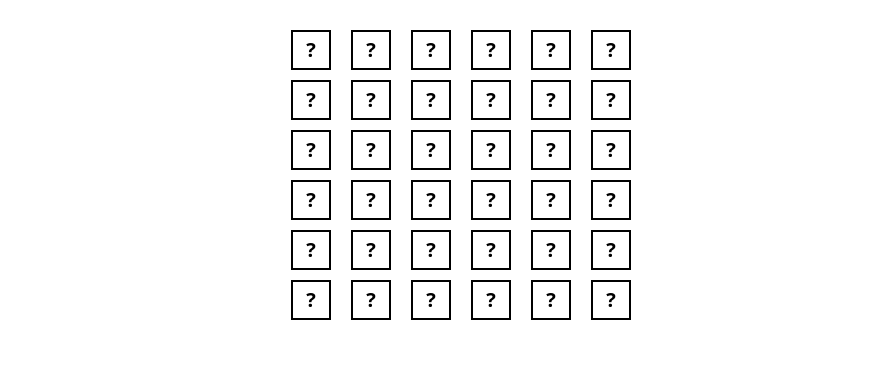
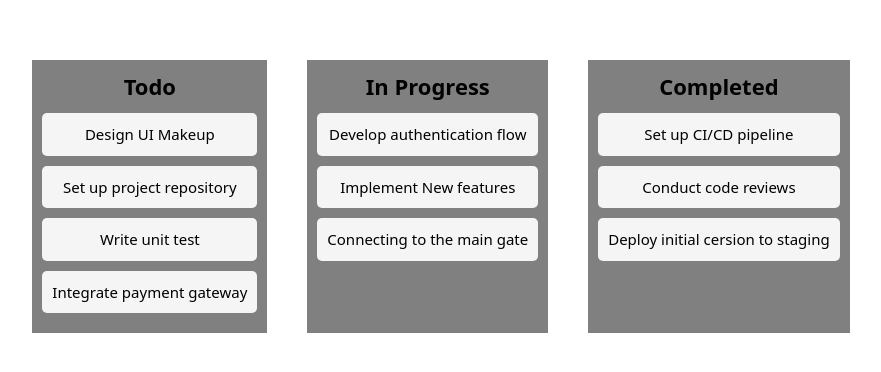
Before and after one commit to ajaykumar-21/Machine-Coding-Questions, a React (Create React App) app: page / in a window 1280 px wide. Shown: the top 372 px of the page, without its empty margins (199-1080 px from the left). Built offline with nearby package versions, Linux system fonts and the light colour scheme.

Commit message:
add styling in drap and drop component

```diff
--- a/src/App.js
+++ b/src/App.js
@@ -1,11 +1,11 @@
 import "./App.css";
 // import Practics from "./components/Practics/Practics";
-import MemoryGame from "./components/MemoryGame/MemoryGame";
+import DragAndDrop from "./components/DragAndDrop/DragAndDrop";
 
 function App() {
   return (
     <div className="App">
-      <MemoryGame />
+      <DragAndDrop />
     </div>
   );
 }
--- a/src/components/DragAndDrop/DragAndDrop.js
+++ b/src/components/DragAndDrop/DragAndDrop.js
@@ -1,4 +1,5 @@
-import React from "react";
+import React, { useState } from "react";
+import styles from "./DragAndDrop.module.css";
 
 const initialData = {
   Todo: [
@@ -20,7 +21,24 @@ const initialData = {
 };
 
 function DragAndDrop() {
-  return <div>DragAndDrop</div>;
+  const [data, setData] = useState(initialData);
+
+  return (
+    <div className={styles.todoContainer}>
+      {Object.keys(data).map((key, index) => (
+        <div key={index} className={styles.keyWrapper}>
+          {key}
+          {/* <div className={styles.itemsWrapper}> */}
+            {data[key].map((items, index) => (
+              <div key={index} className={styles.itemsList}>
+                {items}
+              </div>
+            ))}
+          {/* </div> */}
+        </div>
+      ))}
+    </div>
+  );
 }
 
 export default DragAndDrop;
--- a/src/components/DragAndDrop/DragAndDrop.module.css
+++ b/src/components/DragAndDrop/DragAndDrop.module.css
@@ -0,0 +1,23 @@
+.todoContainer {
+  display: flex;
+  margin-top: 40px;
+  height: auto;
+}
+
+.keyWrapper {
+  margin: 20px;
+  background-color: gray;
+  padding: 10px;
+  font-size: 22px;
+  font-weight: 700;
+}
+
+.itemsList {
+  background-color: whitesmoke;
+  padding: 10px;
+  border-radius: 5px;
+  margin-bottom: 10px;
+  font-size: 15px;
+  font-weight: 500;
+  margin-top: 10px;
+}
```
